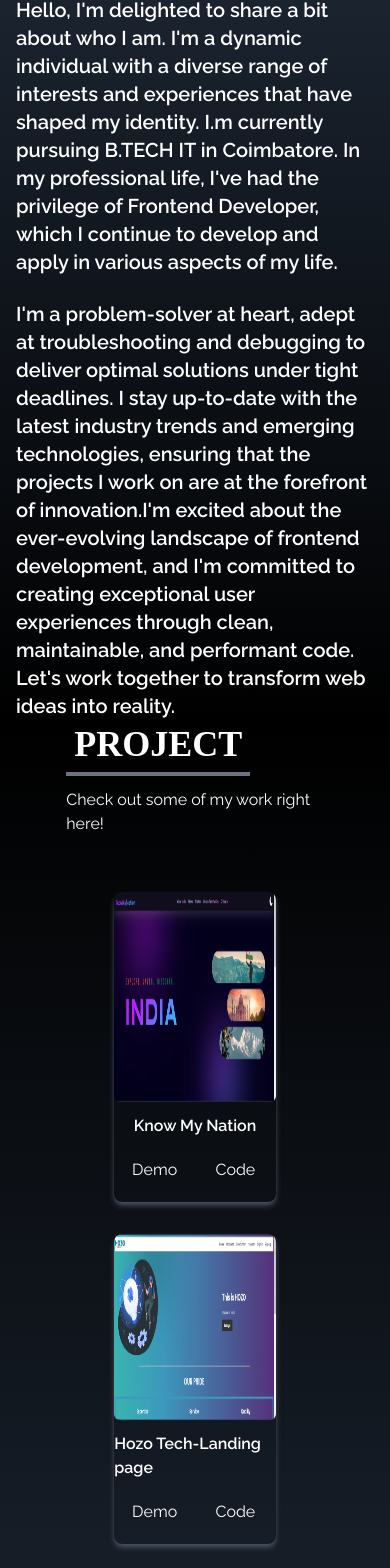
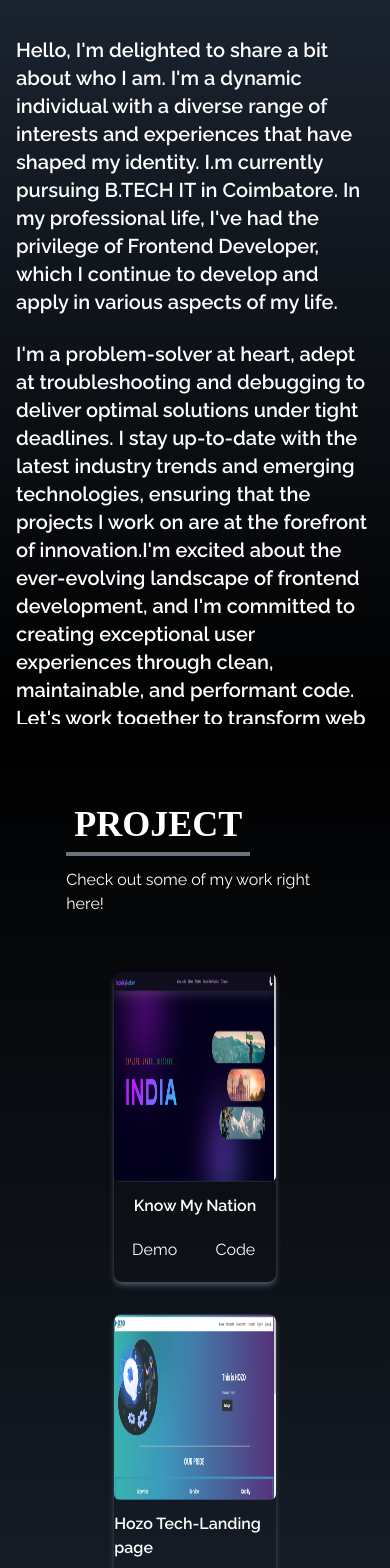
Before and after one commit to Vijay-Hozo/Portfolio, a React (Create React App) app: page / in a window 390 px wide. Shown: the part 1044-2612 px from the top of the page. Built offline with nearby package versions, Linux system fonts and the light colour scheme.

Commit message:
make responsive

```diff
--- a/public/index.html
+++ b/public/index.html
@@ -2,7 +2,7 @@
 <html lang="en">
   <head>
     <meta charset="utf-8" />
-    <link rel="icon" href="%PUBLIC_URL%/favicon.ico" />
+    <link rel="icon" href="" />
     <meta name="viewport" content="width=device-width, initial-scale=1" />
     <meta name="theme-color" content="#000000" />
     <meta
@@ -24,7 +24,7 @@
       work correctly both with client-side routing and a non-root public URL.
       Learn how to configure a non-root public URL by running `npm run build`.
     -->
-    <title>React App</title>
+    <title>VIJAY</title>
   </head>
   <body>
     <noscript>You need to enable JavaScript to run this app.</noscript>
--- a/src/components/About.jsx
+++ b/src/components/About.jsx
@@ -3,7 +3,7 @@ import React from 'react'
 const About = () => {
   return (
     <div name="About"
-    className='w-full h-screen bg-gradient-to-b from-gray-800 to-black text-white  '>
+    className='w-full h-screen bg-gradient-to-b from-gray-800 to-black text-white  max-sm:relative  max-sm:pt-20'>
 
         <div
         className='max-w-screen-lg p-4 mx-auto flex flex-col justify-center w-full h-full '>
--- a/src/components/Contact.jsx
+++ b/src/components/Contact.jsx
@@ -2,7 +2,7 @@ import React from 'react'
 
 const Contact = () => {
   return (
-    <div name='Contact' className='w-full h-screen bg-gradient-to-b from-black to-gray-800 p-4 text-white'>
+    <div name='Contact' className='w-full h-screen bg-gradient-to-b from-black to-gray-800 p-4 text-white max-sm:relative  max-sm:pt-20' >
         <div className='flex flex-col p-4 justify-center max-w-screen-lg mx-auto h-full '>
             <div className='pb8'>
                 <p className='text-4xl font-bold inline border-b-4 border-gray-500 font-FD'>CONTACT</p>
--- a/src/components/Experience.jsx
+++ b/src/components/Experience.jsx
@@ -39,7 +39,7 @@ const Experience = () => {
       }
     ]
   return (
-    <div name='Experience' className='bg-gradient-to-b from-gray-800 to-black w-full h-screen'>
+    <div name='Experience' className='bg-gradient-to-b from-gray-800 to-black w-full h-screen max-sm:relative  max-sm:pt-20'>
       <div className=' max-w-screen-lg mx-auto p-4 flex flex-col justify-center w-full h-full text-white'>
         <div>
           <p className='text-4xl font-bold border-b-4 border-gray-500 p-2 inline font-FD'>EXPERIENCE</p>
--- a/src/components/Projects.jsx
+++ b/src/components/Projects.jsx
@@ -29,7 +29,7 @@ const Projects = () => {
     ]
   return (
 
-    <div name="Projects" className='px-[17%] bg-gradient-to-b from-black to-gray-800 w-full text-white '>
+    <div name="Projects" className='px-[17%] bg-gradient-to-b from-black to-gray-800 w-full text-white max-sm:relative max-sm:pt-20'>
         <div classname=" max-w-screen p-4 flex flex-col justify-center w-screen h-full">
             <div className='pb-8'>
                 <p className='text-4xl font-bold border-b-4 border-gray-500 p-2 inline font-FD'>PROJECT</p>
```
